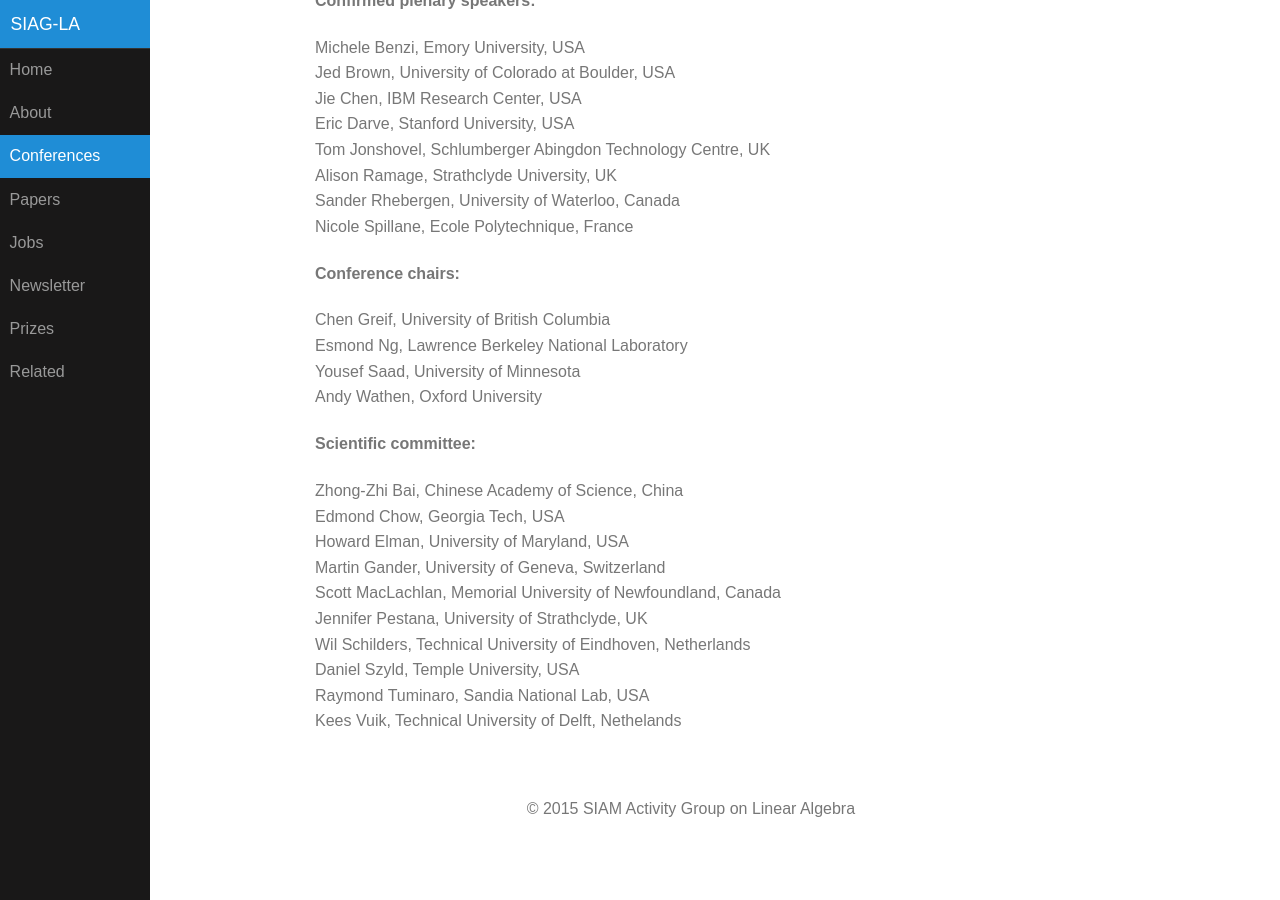
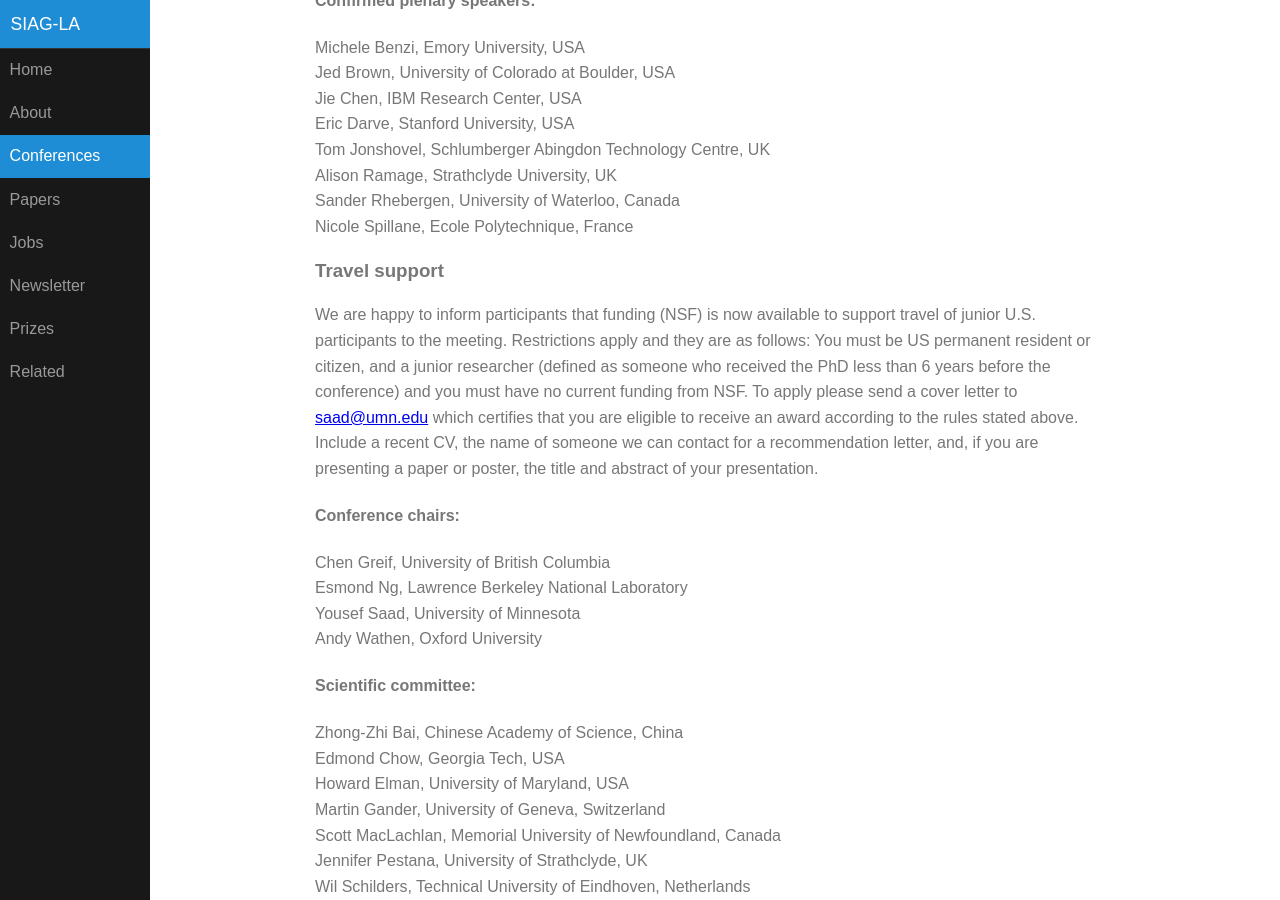
Before and after one commit to dbindel/siagla, a Jekyll site: the page built from _meetings/2017-07-31-precon17.md, in a window 1280 px wide and 900 px high, scrolled down 772 px. Built offline with Jekyll 4.4.1, drawn with Linux system fonts in a browser that asks for light colours.

Commit message:
Updated meeting listing

```diff
--- a/_inbox/2017-05-digest.yml
+++ b/_inbox/2017-05-digest.yml
@@ -31,7 +31,6 @@ announce:
 
 
 meetings:
-  - 2018-05-04-ala
+
 
 jobs:
-  - 2017-04-26-ral
--- a/_meetings/2017-07-31-precon17.md
+++ b/_meetings/2017-07-31-precon17.md
@@ -34,6 +34,19 @@ Alison Ramage, Strathclyde University, UK
 Sander Rhebergen, University of Waterloo, Canada
 Nicole Spillane, Ecole Polytechnique, France
 
+### Travel support
+We are happy to  inform participants that  funding (NSF) is now  available
+to support  travel   of  junior   U.S.   participants  to   the  meeting.
+Restrictions apply and  they are as follows: You must  be US permanent
+resident  or citizen, and a  junior researcher (defined as someone who
+received the PhD less than 6 years before the conference) and you must
+have no current funding from NSF.  To apply please send a cover letter
+to <saad@umn.edu>  which certifies that  you are eligible to  receive an
+award according to  the rules stated above.  Include a  recent CV, the
+name of  someone we can contact  for a recommendation letter,  and, if
+you are presenting  a paper or poster, the title  and abstract of your
+presentation.
+
 #### Conference chairs:
 Chen Greif, University of British Columbia
 Esmond Ng, Lawrence Berkeley National Laboratory
```
Also changed, not shown: _inbox/2017-06-digest.yml (added, +43 -0 lines).
